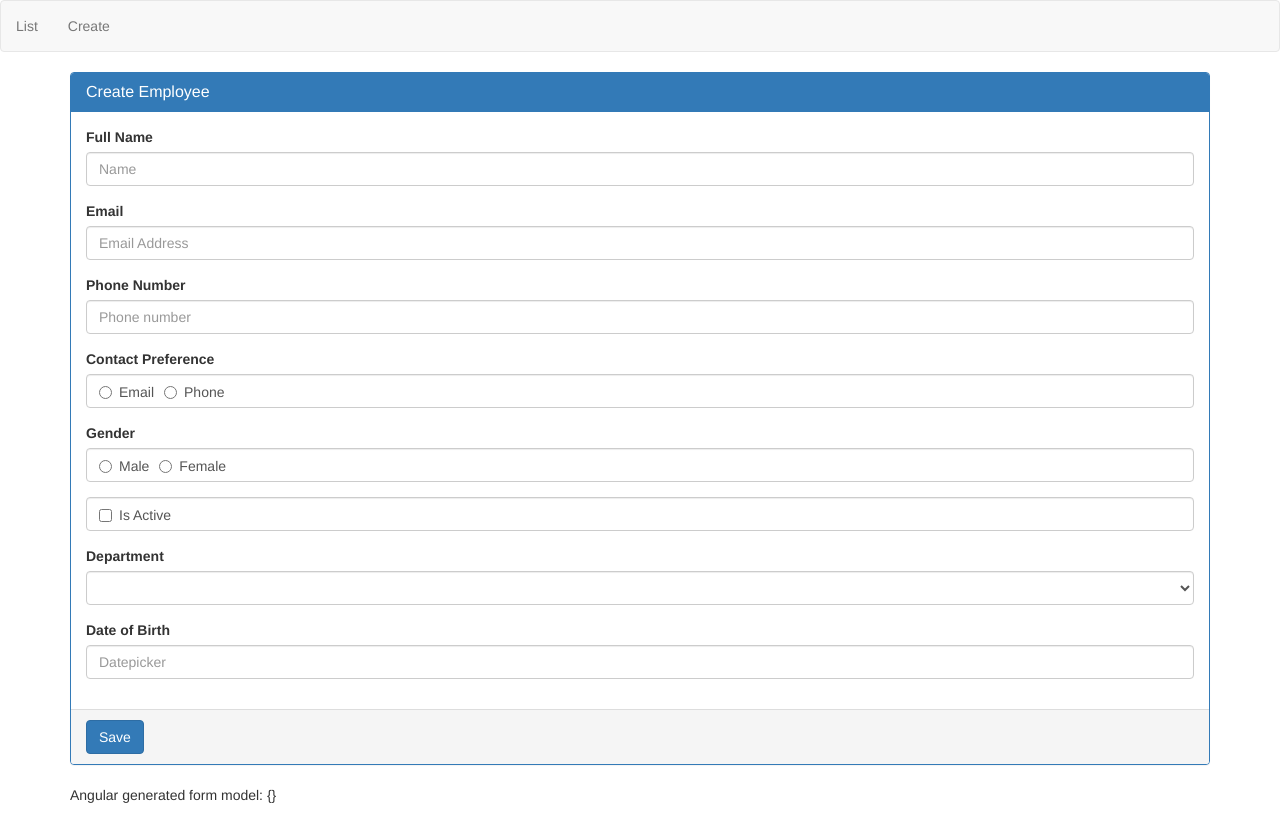
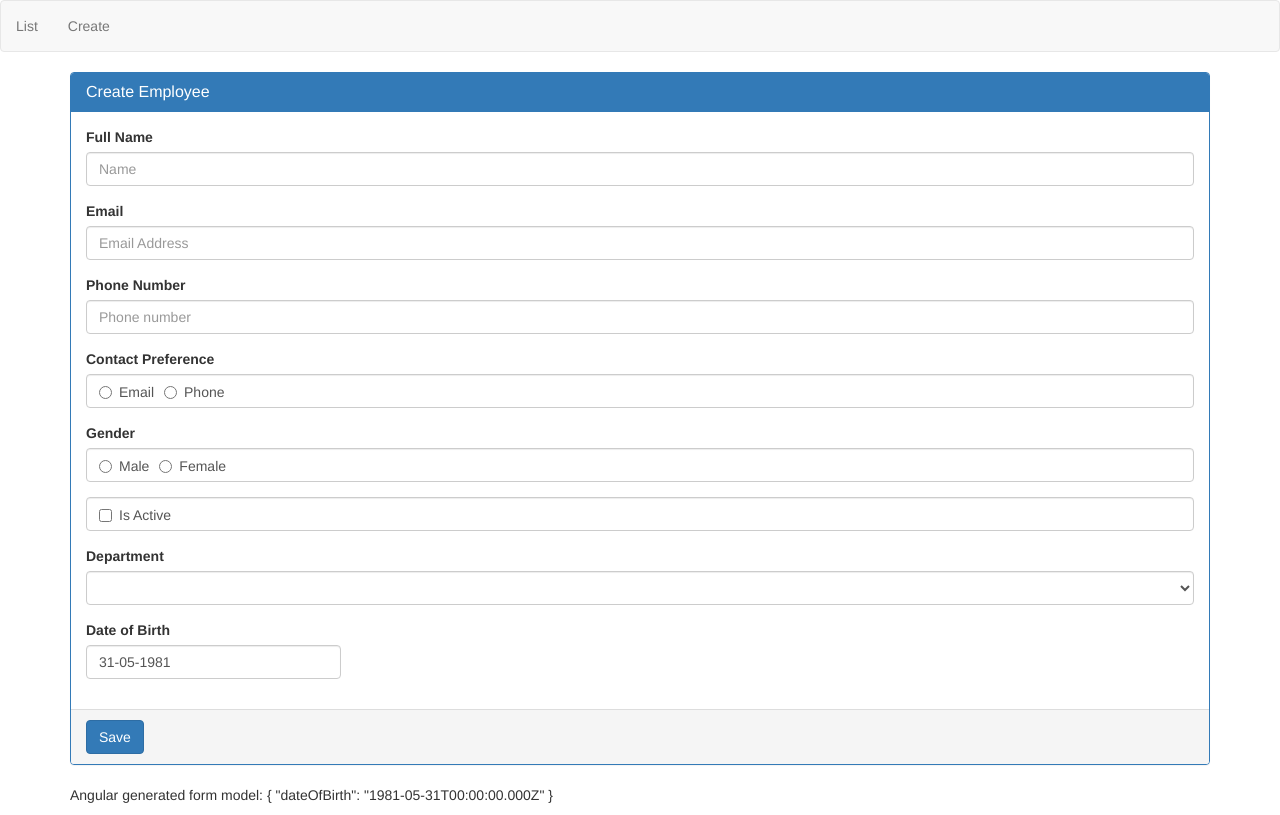
Before and after one commit to premrajah/AngularCRUD, an Angular app: page /create in a window 1280 px wide. Built offline with nearby package versions, Linux system fonts and the light colour scheme.

Commit message:
added theme to ngx-bootstrap datepicker

```diff
--- a/src/app/employees/create-employee.component.html
+++ b/src/app/employees/create-employee.component.html
@@ -17,7 +17,8 @@
 
       <div class="form-group">
         <label for="phoneNumber">Phone Number</label>
-        <input type="text" id="phoneNumber" [(ngModel)]="phoneNumber" name="phoneNumber" class="form-control" placeholder="Phone number">
+        <input type="text" id="phoneNumber" [(ngModel)]="phoneNumber" name="phoneNumber" class="form-control"
+          placeholder="Phone number">
       </div>
 
       <div class="form-group">
@@ -70,9 +71,12 @@
       </div>
 
       <!-- uses ngx-bootstrap -->
-      <div class="form-group">
-        <label for="dateOfBirth">Date of Birth</label>
-        <input type="text" id="dateOfBirth" [(ngModel)]="dateOfBirth" name="dateOfBirth" bsDatepicker class="form-control" placeholder="Datepicker" [bsConfig]="{ dateInputFormat: 'DD-MM-YYYY'}">
+      <div class="row">
+        <div class="form-group col-md-3">
+          <label for="dateOfBirth">Date of Birth</label>
+          <input type="text" id="dateOfBirth" [(ngModel)]="dateOfBirth" name="dateOfBirth" bsDatepicker class="form-control"
+            placeholder="Datepicker" [bsConfig]="bsConfig" placement="right">
+        </div>
       </div>
 
 
--- a/src/app/employees/create-employee.component.ts
+++ b/src/app/employees/create-employee.component.ts
@@ -1,6 +1,9 @@
 import { Component, OnInit } from '@angular/core';
 import { NgForm } from '@angular/forms';
 import { Department } from '../models/department.model';
+
+// ngx-bootstrap
+import { BsDatepickerConfig } from 'ngx-bootstrap/datepicker';
 
 
 @Component({
@@ -14,15 +17,36 @@ export class CreateEmployeeComponent implements OnInit {
   // isActive = true; // lets the checkbox button be checked/unchecked
   // department = 2; // lets the select list be selected
 
+  bsConfig: Partial<BsDatepickerConfig>;
+  colorTheme = 'theme-dark-blue';
+  dateType = 'DD-MM-YYYY';
+
+  // default date
+  dateOfBirth: Date = new Date(1981, 4, 31);
+
   departments: Department[] = [
-    { id: 1, name: 'Help Desk'},
-    { id: 2, name: 'HR'},
-    { id: 3, name: 'IT'},
-    { id: 4, name: 'Payroll'},
-    { id: 5, name: 'Admin '}
+    { id: 1, name: 'Help Desk' },
+    { id: 2, name: 'HR' },
+    { id: 3, name: 'IT' },
+    { id: 4, name: 'Payroll' },
+    { id: 5, name: 'Admin ' }
   ];
 
-  constructor() { }
+  constructor() {
+
+
+    // useful for copying properties
+    // ngx-bootstrap config properties
+    this.bsConfig = Object.assign({},
+      {
+        containerClass: this.colorTheme,
+        showWeekNumbers: false,
+        minDate: new Date(1914, 0 , 1),
+        maxDate: new Date(),
+        dateInputFormat: this.dateType
+
+      });
+  }
 
   ngOnInit() {
   }
```
